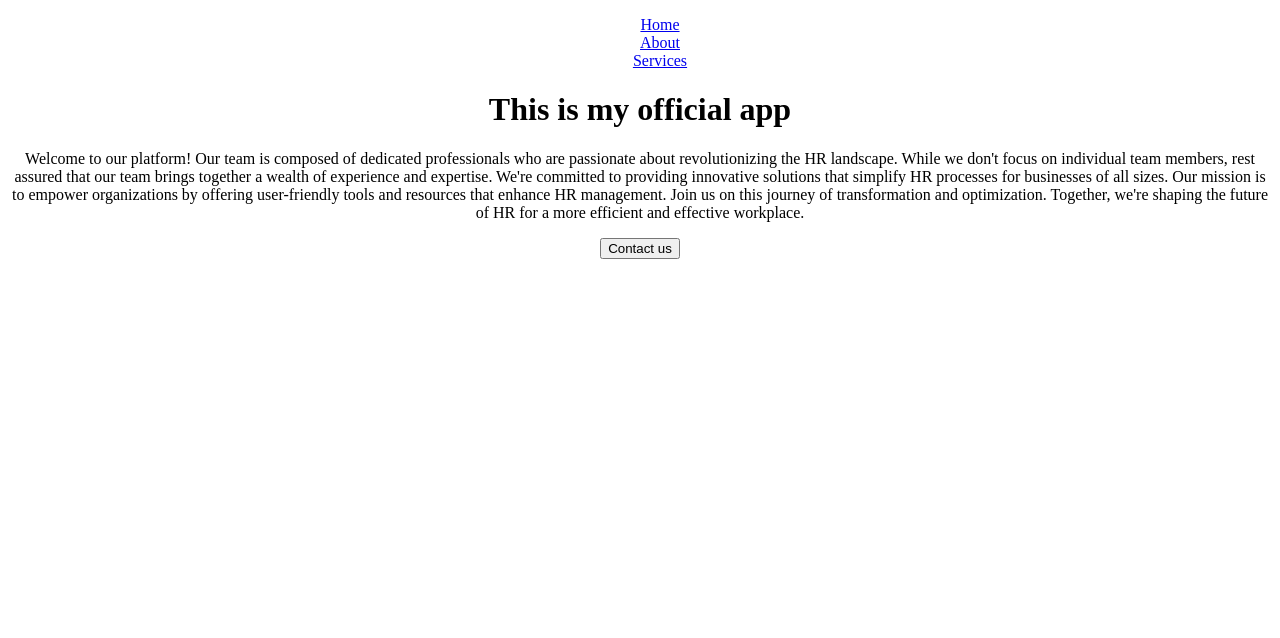
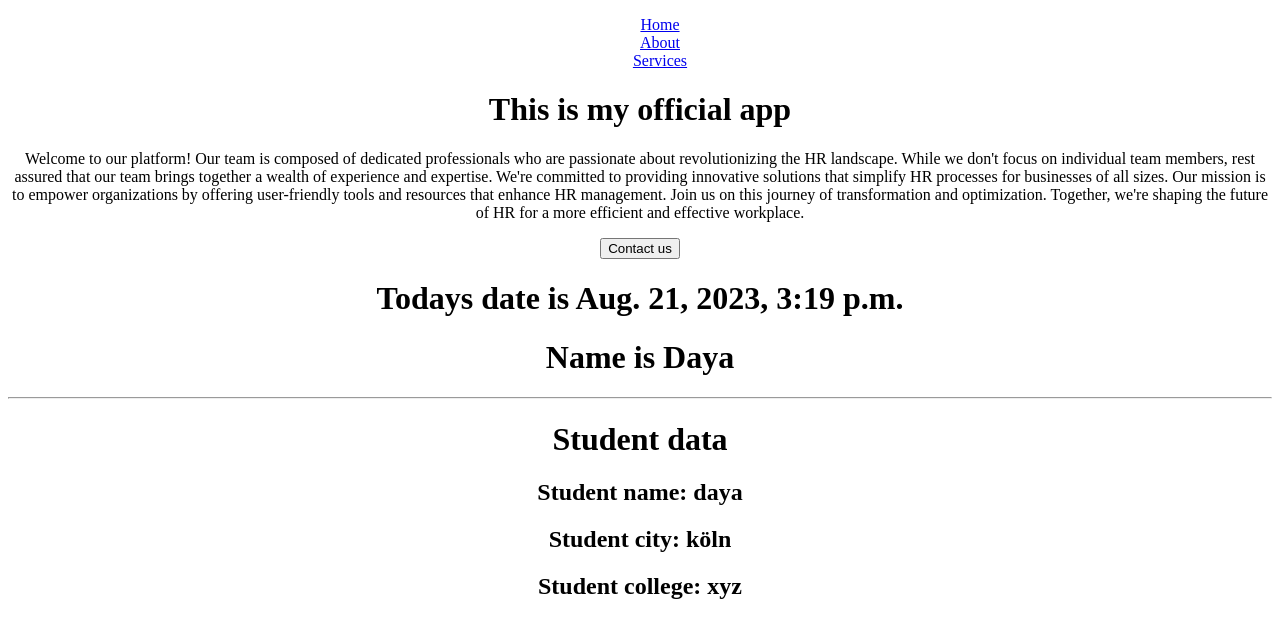
Before and after one commit to Dayasuvagiya/Happy-health, a Django app: page / in a window 1280 px wide. Shown: the top 638 px of the page. Run offline with Django 4.2, Linux system fonts and the light colour scheme.

Commit message:
send data from views

```diff
--- a/book/templates/home.html
+++ b/book/templates/home.html
@@ -14,6 +14,16 @@
         <h1>This is my official app</h1>
         <p>Welcome to our platform! Our team is composed of dedicated professionals who are passionate about revolutionizing the HR landscape. While we don't focus on individual team members, rest assured that our team brings together a wealth of experience and expertise. We're committed to providing innovative solutions that simplify HR processes for businesses of all sizes. Our mission is to empower organizations by offering user-friendly tools and resources that enhance HR management. Join us on this journey of transformation and optimization. Together, we're shaping the future of HR for a more efficient and effective workplace.</p>
         <button>Contact us</button>
+
+        <!--Accessing dynamic values -->
+
+        <h1>Todays date is {{date}}</h1>
+        <h1>Name is {{name}}</h1>
+        <hr>
+        <h1>Student data</h1>
+        <h2>Student name: {{student_data.student_name}}</h2>
+        <h2>Student city: {{student_data.student_city}}</h2>
+        <h2>Student college: {{student_data.student_college}}</h2>
     </div>
 </body>
 </html>
--- a/book/views.py
+++ b/book/views.py
@@ -6,8 +6,29 @@ import datetime
 
 def home(request):
     date = datetime.datetime.now()
-    print(("Hello, world. You're at the polls index.  <br>" + str(date)))
-    return render(request,"home.html",{})
+    isActive=True
+    name="Daya"
+    list_of_subjects=[
+        'Maths',
+        'Science',
+        'Biology',
+        'History',
+        'Genaral Knowledge'
+    ]
+    student={
+        'student_name' : "daya",
+        'student_college': "xyz",
+        'student_city':"köln"
+    }
+
+    data={
+        'date':date,
+        'isActive':isActive,
+        'name':name,
+        'list_of_subjects': list_of_subjects,
+        'student_data':student
+    }
+    return render(request,"home.html",data)
 # Create your views here.
 
 
```
